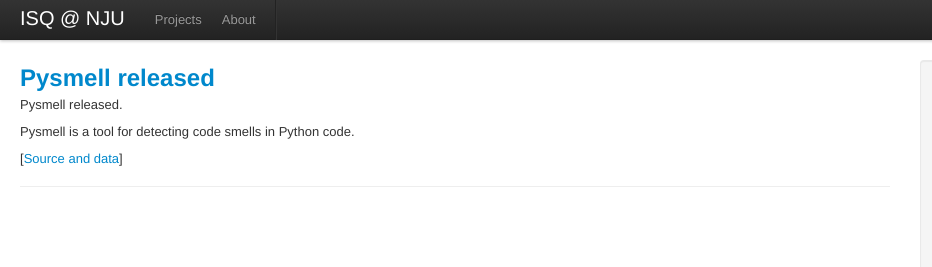
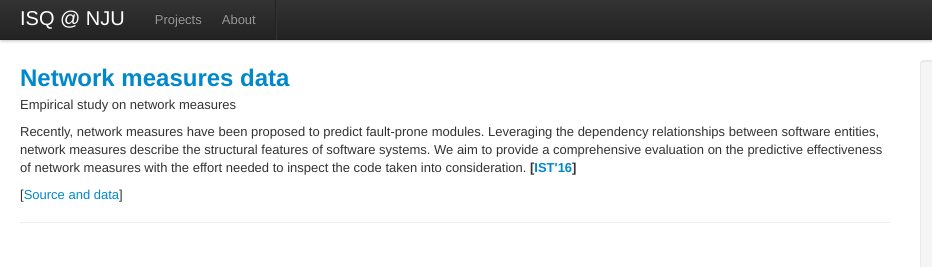
Before and after one commit to jisq/jisq.github.io, a plain HTML site: page category/misc.html in a window 1280 px wide. Shown: the top 267 px of the page, 0-932 px from the left. Drawn offline with Linux system fonts and the light colour scheme.

Commit message:
update network-measures-data.html

```diff
--- a/category/misc.html
+++ b/category/misc.html
@@ -88,10 +88,13 @@
       <div class="row">
         <div class="span9" id="content">
         <div class="article">
-                <h2><a href="../pysmell-released.html">Pysmell released</a></h2>
-				<p>Pysmell released. </p>
-<p>Pysmell is a tool for detecting code smells in Python code.</p>
-<p>[<a href="https://github.com/jisq/Pysmell" target="_blank">Source and data</a>]</p>
+                <h2><a href="../network-measures-data.html">Network measures data</a></h2>
+				<p>Empirical study on network measures</p>
+<p>Recently, network measures have been proposed to predict fault-prone modules.
+Leveraging the dependency relationships between software entities, network measures describe the structural features of software systems.
+We aim to provide a comprehensive evaluation on the predictive effectiveness of network measures with the effort needed to inspect the code taken into consideration.
+<strong>[<a href="http://www.sciencedirect.com/science/article/pii/S0950584915001524" target="_blank">IST'16</a>]</strong></p>
+<p>[<a href="https://github.com/jisq/network-measures" target="_blank">Source and data</a>]</p>
 
         </div>
         <hr />
```
Also changed, not shown: archives.html (+2 -2 lines), index.html (+7 -4 lines), pages/projects.html (+2 -2 lines).
